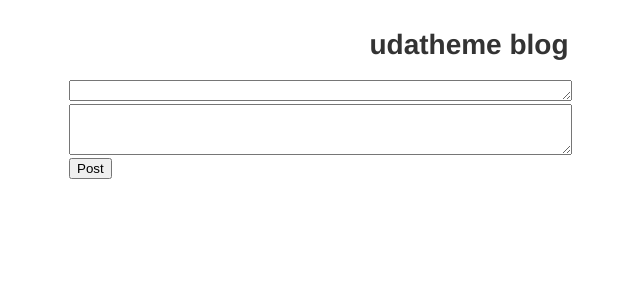
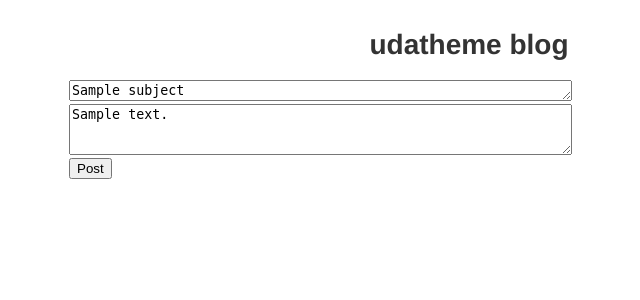
Before and after one commit to theme/udatheme, a Python web app: template templates/newpost.jinja2 in a window 1280 px wide. Shown: the top 300 px of the page, without its empty margins (171-811 px from the left). Run offline with Jinja, Linux system fonts and the light colour scheme; the template is opened without the code that fills it: most values are stand-ins (such as "Sample title", 1, 10 or a date in 2020).

Commit message:
newpost: write_response(title,content,err)

```diff
--- a/css/index.css
+++ b/css/index.css
@@ -8,9 +8,16 @@ body {
     padding: 10px;
     color: #333;
 }
+
+a, u {
+    color: inherit;
+    text-decoration: none;
+}
+
 h1{
     text-align: center;
 }
+
 .post-title {
     font-size: 24px;
     font-weight: bold;
--- a/templates/index.jinja2
+++ b/templates/blog.jinja2
@@ -2,8 +2,10 @@
 {% autoescape true %}
 <html>
     <head>
-        <link rel="stylesheet" type="text/css" href="css/index.css">
-        <h1>udatheme blog</h1>
+        <link rel="stylesheet" type="text/css" href="/css/index.css">
+        <a href="/blog">
+            <h1>udatheme blog</h1>
+        </a>
     </head>
   <body>
     {% for post in posts %}
--- a/templates/newpost.jinja2
+++ b/templates/newpost.jinja2
@@ -2,16 +2,18 @@
 {% autoescape true %}
 <html>
     <head>
-        <link rel="stylesheet" type="text/css" href="css/index.css">
-        <h1>udatheme blog</h1>
+        <link rel="stylesheet" type="text/css" href="/css/index.css">
+        <a href="/blog">
+            <h1>udatheme blog</h1>
+        </a>
     </head>
   <body>
     <form action="./newpost" method="post">
-      <div><textarea name="subject" rows="1" cols="60"></textarea></div>
-      <div><textarea name="content" rows="3" cols="60"></textarea></div>
+        <div><textarea name="subject" rows="1" cols="60">{{subject}}</textarea></div>
+        <div><textarea name="content" rows="3" cols="60">{{content}}</textarea></div>
       <div><input type="submit" value="Post"></div>
     </form>
-
+    <p style="color:red">{{error}}<p>
   </body>
 </html>
 {% endautoescape %}
```
Also changed, not shown: main.py (+12 -3 lines).
